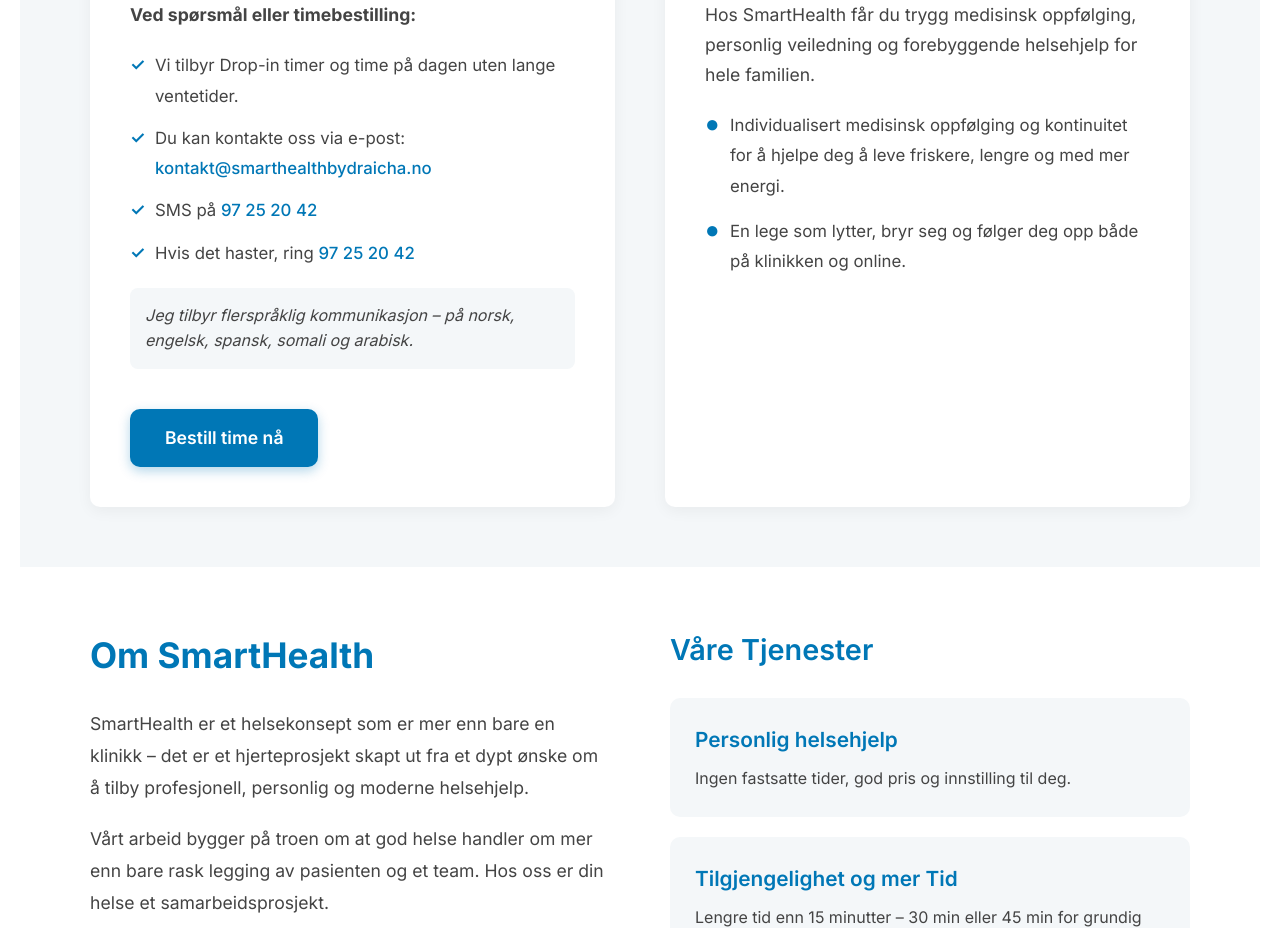
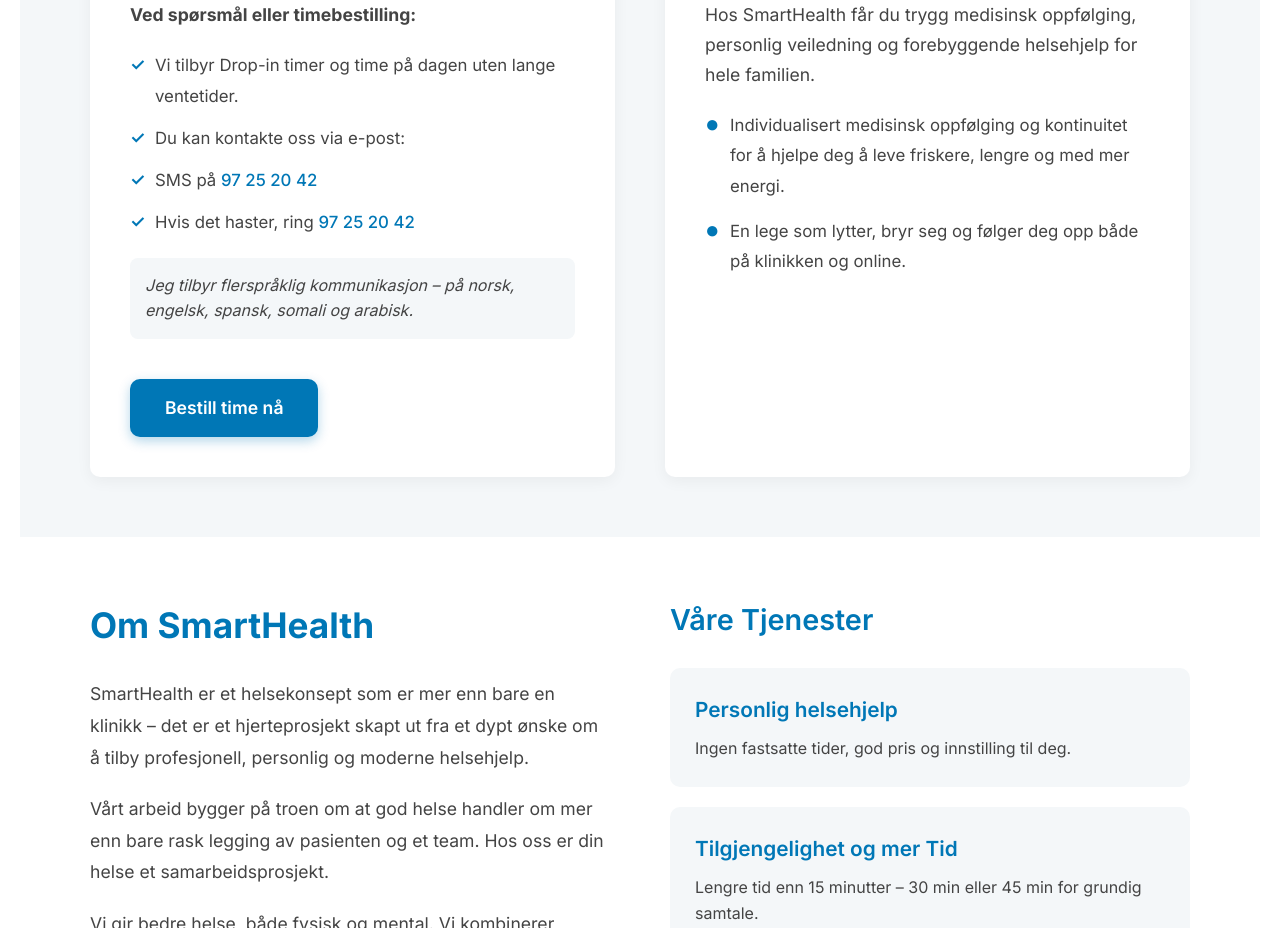
Before and after one commit to aichaib1228-beep/smarthealth-website, a Next.js app: page / in a window 1280 px wide. Shown: the part 1500-2428 px from the top of the page. Built offline with nearby package versions, Linux system fonts and the light colour scheme.

Commit message:
Update contact email in page.js

```diff
--- a/app/page.js
+++ b/app/page.js
@@ -53,7 +53,7 @@
               </p>
               <ul className="info-list">
                 <li>Vi tilbyr Drop-in timer og time på dagen uten lange ventetider.</li>
-                <li>Du kan kontakte oss via e-post: <a href="mailto:kontakt@smarthealthbydraicha.no" className="text-link">kontakt@smarthealthbydraicha.no</a></li>
+                <li>Du kan kontakte oss via e-post: <a href="mailto:info@draicha.no" className="text-link"></a></li>
                 <li>SMS på <a href="sms:+4797252042" className="text-link">97 25 20 42</a></li>
                 <li>Hvis det haster, ring <a href="tel:+4797252042" className="text-link">97 25 20 42</a></li>
               </ul>
```
